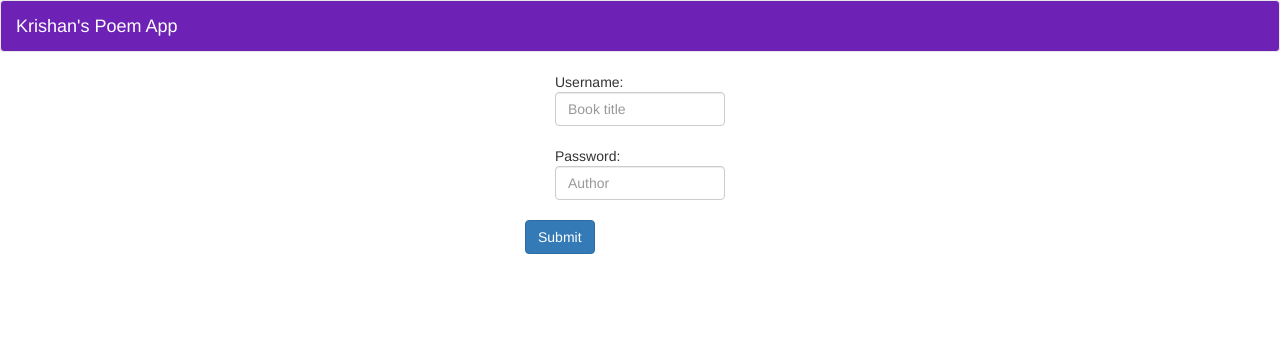
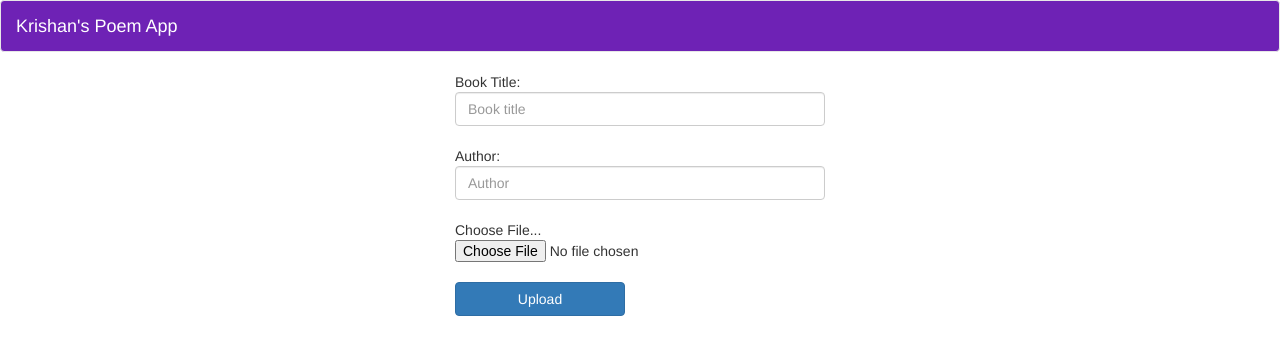
Before and after one commit to dean-shaff/krishan_poem_web, a Django app: page /upload_book/ in a window 1280 px wide. Shown: the top 355 px of the page. Run offline with Django 3.2, Linux system fonts and the light colour scheme; parts of the project's set-up code (start-up, migrations or seed data) failed here and were passed over; some libraries are stand-ins or nearby versions.

Commit message:
Getting file management down

```diff
--- a/poem_gen/templates/poem_gen/upload.html
+++ b/poem_gen/templates/poem_gen/upload.html
@@ -1,15 +1,24 @@
 {% extends 'home.html' %}
 <h1>Krishan's Poem App</h1>
 {% block content %}
-
-<form class="form-signin span2 centered" id="upload" method="get">
-	Username: <input type="text" class="btn-block form-control" placeholder="Book title" name="title" value="" size="50" />
+<div class="form-width">
+<form class="form-signin span4 centered" id="upload" method="post" enctype="multipart/form-data">
+	{% csrf_token %}
+	Book Title: <input type="text" class="btn-block form-control" placeholder="Book title" name="title" value="" size="50" />
 	<br />
-	Password: <input type="text" class="btn-block form-control" placeholder="Author" name="author" value="" size="50" />
+	Author: <input type="text" class="btn-block form-control" placeholder="Author" name="author" value="" size="50" />
 	<br />
-	<div class='row'>
-		<button class='btn btn-primary' name='submit' type='submit'>Submit</button>
-	</div>
+	Choose File... <input type="file" name="file_to_upload">
+	<br>
+	<button class='btn btn-primary span2 centered' name='submit' type='submit'>Upload</button>
 </form>
-
+</div>
+<!-- <form class="form-signin span4 centered" id="upload" method="get" enctype="multipart/form-data">
+	{% for field in book_form.visible_fields %}
+	{{ field.errors }}
+	{{ field.help_text }}<br>
+	{{ field }}<br>
+	{% endfor %}
+	<button class='btn btn-primary span2 centered' name='submit' type='submit'>Upload</button>
+</form> -->
 {% endblock %}
--- a/poem_gen/views.py
+++ b/poem_gen/views.py
@@ -2,6 +2,10 @@ from django.shortcuts import render, render_to_response
 from django.template import RequestContext
 from poem_gen.models import TextInput
 from poem_maker import settings
+from poem_gen.forms import PoemGenUploadForm
+from django.http import HttpResponse, HttpResponseRedirect
+from django.core.files import File
+
 # from poem_creator import poem_creator
 import re
 import nltk
@@ -12,6 +16,18 @@ import os
 
 nltk.data.path.append('./nltk_data/')
 text_dir = os.path.join(settings.MEDIA_ROOT,'texts')
+# text_dir = 'texts'
+
+# books = {"Heart of Darkness by Joseph Conrad":fileconrad,
+#         "The Metamorphosis by Frank Kafka":filekafka,
+#         "A Collection of Chinese Fairy Tales":filechina,
+#         "A Collection of Persian Fairy Tales":filefairy,
+#         "The Yellow Wallpaper by Charlotte Gilman Perkins":fileyellow,
+#         "A Manual about the History of Steam Power":filesteam,
+#         "Dead Men Tell No Takes by E. W. Hornung": filedeadmen,
+#         "A Treatise of the History of Glass by Edward Dillon":fileglass,
+#         "A Take of Two Cities by Charles Dickens":filedickens,
+#         "A Critique of Pure Reason by Immanuel Kant":filekant }
 
 def poem_creator(object1, object2):
 	# print(object1.name, object2.name)
@@ -178,7 +194,46 @@ def index(request):
 	return render_to_response('poem_gen/index.html', {'books':list_of_objects, 'poem':poem, 'getted':getted}, context_instance=context)
 
 def upload_book(request):
+	logging.basicConfig(filename = 'views.log', level = logging.INFO)
+	logging.info('Started: {} {}'.format(time.strftime("%H:%M:%S"), time.strftime("%d/%m/%Y")))
 	context = RequestContext(request)
+
+	try:
+		if request.method == "POST":
+			# below is how i would do this with the django form. Have this set up, just don't want to use it.
+			# print(request.FILES)
+			# book_form = PoemGenUploadForm(request.POST, request.FILES)
+
+			# if book_form.is_valid():
+			# 	book_form.save()
+			# else:
+			# 	logging.info(book_form.errors)
+				# print(book_form.errors)
+
+			request_dict = dict(request.POST)
+			file_dict = dict(request.FILES)
+			try:
+				title = request_dict['title'][0]
+				author = request_dict['author'][0]
+				text_file = file_dict['file_to_upload'][0]
+				with open(os.path.join(text_dir, text_file.name),'w') as writer:
+					for chunk in text_file.chunks():
+						writer.write(chunk)
+
+				new_book = TextInput()
+				new_book.name = str(title)
+				new_book.author = str(author)
+				new_book.text = os.path.join(text_dir, text_file.name)
+				new_book.save()
+				return HttpResponseRedirect('/')
+			except (KeyError, IOError) as err1:
+				print(err1)
+				logging.exception(err1)
+
+
+	except (IOError, IndexError) as err:
+		logging.exception(err)
+
 	return render_to_response('poem_gen/upload.html', {}, context_instance=context)
 
 	# return HttpResponseRedirect('/upload/')
```
Also changed, not shown: poem_gen/forms.py (added, +13 -0 lines), poem_gen/templates/poem_gen/index.html (+11 -4 lines), 3 other files.
